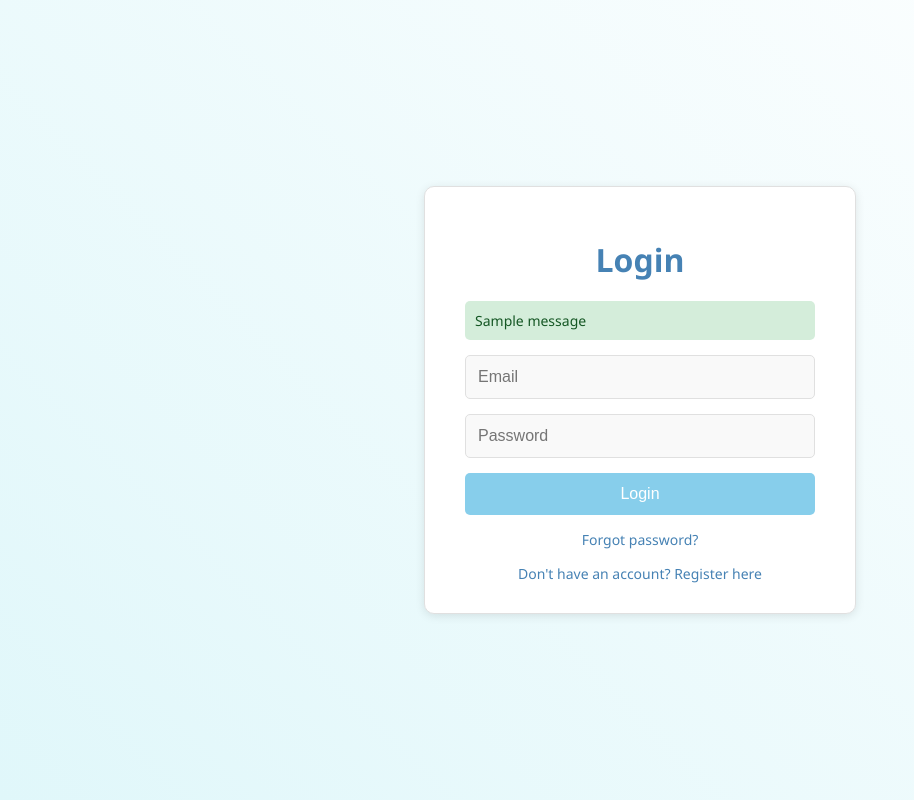
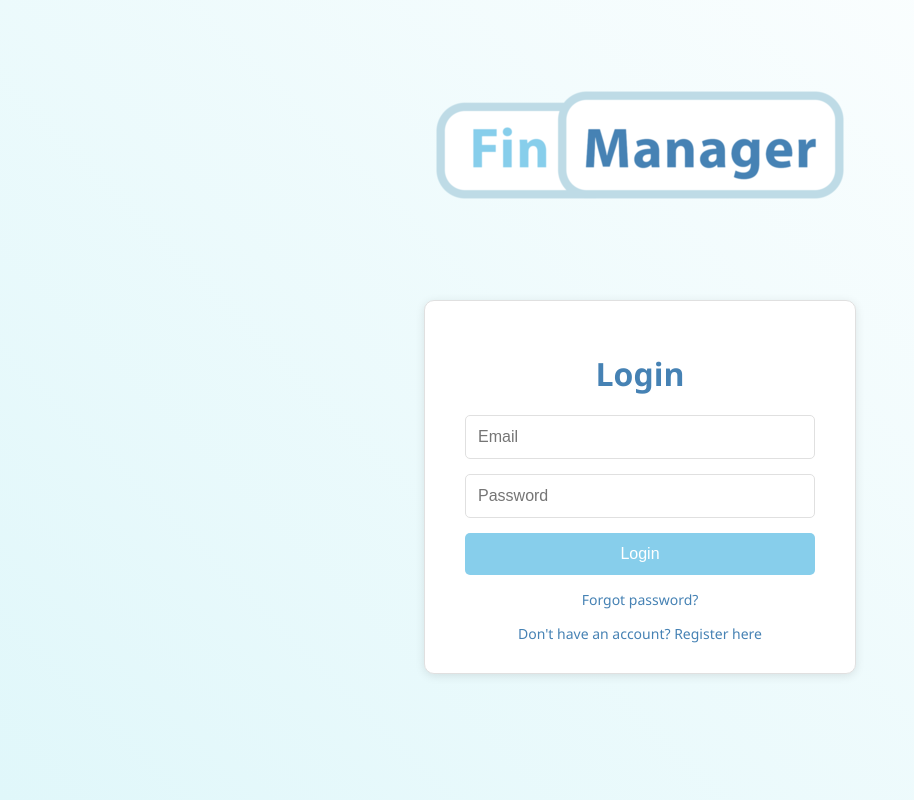
Before and after one commit to 13each/Fin-manager, a Flask app: page /login in a window 1280 px wide. Shown: the whole page, without its empty margins (0-914 px from the left). Run offline with Flask 3, Linux system fonts and the light colour scheme; tables that the repository leaves empty hold one stand-in row (values such as "Sample post"); one stand-in notice (Sample message) is shown.

Commit message:
Added logo and background for all reg/log pages

```diff
--- a/app/templates/login.html
+++ b/app/templates/login.html
@@ -2,21 +2,26 @@
 <html lang="en">
 <head>
   <meta charset="UTF-8">
-  <meta name="viewport" content="width=device-width, initial-scale=1.0">
   <title>Login</title>
   <style>
     body {
       margin: 0;
-      padding: 0;
+      padding: 0 0;
       font-family: 'Segoe UI', Tahoma, Geneva, Verdana, sans-serif;
       background-color: #FFFFFF;
       color: #4682B4;
       display: flex;
-      justify-content: center;
+      flex-direction: column;
       align-items: center;
-      height: 100vh;
+      justify-content: flex-start;
+      min-height: 100vh;
     }
-
+    .logo {
+      display: block;
+      margin: 10px auto 20px;
+      max-width: 80%;
+      height: auto;
+    }
     .login-container {
       background-color: #FFFFFF;
       border: 1px solid #E0E0E0;
@@ -26,33 +31,28 @@
       width: 350px;
       text-align: center;
     }
-
     .login-container h1 {
       margin-bottom: 20px;
       color: #4682B4;
     }
-
     .login-container form {
       display: flex;
       flex-direction: column;
     }
-
     .login-container input {
       padding: 12px;
       margin-bottom: 15px;
       border: 1px solid #E0E0E0;
       border-radius: 5px;
       font-size: 16px;
-      color: #4682B4;
-      background-color: #F9F9F9;
+      width: 100%;
+      box-sizing: border-box;
     }
-
     .login-container input:focus {
       outline: none;
       border-color: #87CEEB;
       box-shadow: 0 0 5px rgba(135, 206, 235, 0.5);
     }
-
     .login-container button {
       padding: 12px;
       border: none;
@@ -63,73 +63,35 @@
       cursor: pointer;
       transition: background-color 0.3s ease;
     }
-
     .login-container button:hover {
       background-color: #4682B4;
     }
-
-    .alert {
-      padding: 10px;
-      margin-bottom: 15px;
-      border-radius: 5px;
-      font-size: 14px;
-      text-align: left;
-    }
-
-    .alert-success {
-      background-color: #d4edda;
-      color: #155724;
-    }
-
-    .alert-error {
-      background-color: #f8d7da;
-      color: #721c24;
-    }
-
-    .login-container .link {
+    .login-container a {
       display: block;
       margin-top: 15px;
       font-size: 14px;
       text-decoration: none;
       color: #4682B4;
     }
-
-    .login-container .link:hover {
+    .login-container a:hover {
       text-decoration: underline;
     }
   </style>
 </head>
 <body>
+  <img class="logo" src="{{ url_for('static', filename='Name.png') }}" alt="Logo">
+
   <div class="login-container">
     <h1>Login</h1>
-
-    {% with messages = get_flashed_messages(with_categories=true) %}
-      {% if messages %}
-        {% for category, message in messages %}
-          <div class="alert alert-{{ category }}">{{ message }}</div>
-        {% endfor %}
-      {% endif %}
-    {% endwith %}
-
     <form method="POST" action="{{ url_for('routes.login') }}">
-      <input type="email" id="email" name="email" placeholder="Email" required>
-      <input type="password" id="password" name="password" placeholder="Password" required>
+      <input type="email" name="email" placeholder="Email" required>
+      <input type="password" name="password" placeholder="Password" required>
       <button type="submit">Login</button>
     </form>
-
-    <a class="link" href="{{ url_for('routes.reset_password_request') }}">Forgot password?</a>
-    <a class="link" href="{{ url_for('routes.register') }}">Don't have an account? Register here</a>
+    <a href="{{ url_for('routes.reset_password_request') }}">Forgot password?</a>
+    <a href="{{ url_for('routes.register') }}">Don't have an account? Register here</a>
   </div>
 
-  <script>
-    document.addEventListener("DOMContentLoaded", function() {
-      const errorAlert = document.querySelector('.alert.alert-error');
-      if (errorAlert) {
-        document.getElementById('email').value = "";
-        document.getElementById('password').value = "";
-      }
-    });
-  </script>
+  {% include 'background.html' %}
 </body>
-    {% include 'background.html' %}
 </html>
```
Also changed, not shown: app/templates/register.html (+16 -17 lines), app/templates/reset_password.html (+25 -15 lines), app/templates/reset_password_request.html (+20 -4 lines), app/static/Name.png (added).
